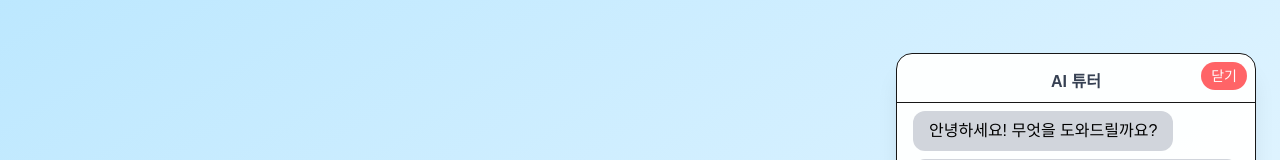
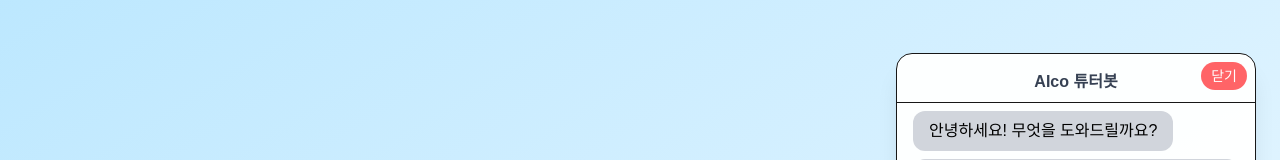
Before and after one commit to kkhan0214/AICO, a Next.js app: page / in a window 1280 px wide. Both pictures are taken after a click on the button 1224 px from the left and 744 px from the top of the page. Shown: the part 123-283 px from the top of the page. Built offline with nearby package versions, Linux system fonts and the light colour scheme.

Commit message:
Update ChatbotBox.tsx

```diff
--- a/app/chatbot/ChatbotBox.tsx
+++ b/app/chatbot/ChatbotBox.tsx
@@ -10,7 +10,7 @@ export default function ChatbotBox({ onClose }: Props) {
   return (
     <div className="fixed bottom-6 right-6 w-[360px] h-[600px] bg-[rgba(255,255,255,0.95)] rounded-2xl border shadow-xl flex flex-col z-[1000]">
       <div className="relative pt-4 px-4 flex-shrink-0 border-b pb-2">
-        <p className="text-center text-gray-700 font-semibold">AI 튜터</p>
+        <p className="text-center text-gray-700 font-semibold">AIco 튜터봇</p>
         <button
           onClick={onClose}
           className="absolute top-2 right-2 text-sm bg-red-400 text-white px-2.5 py-1 rounded-full hover:bg-red-500 transition"
```
